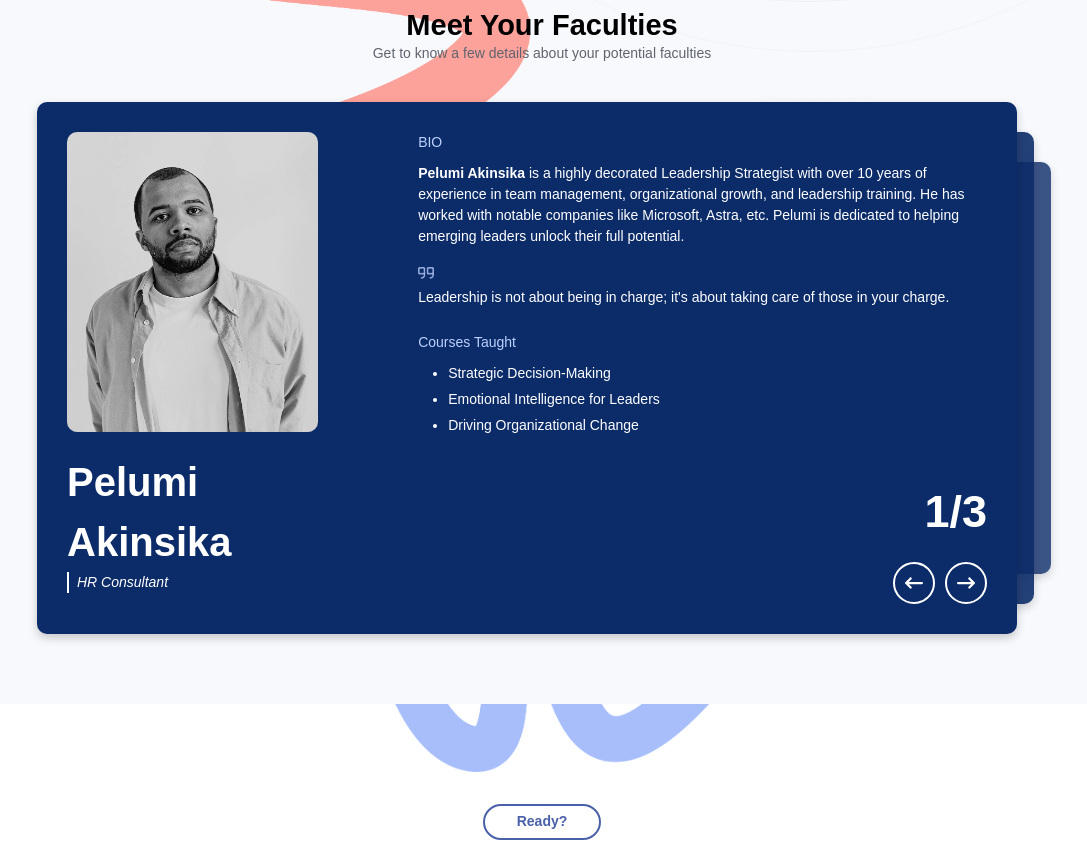
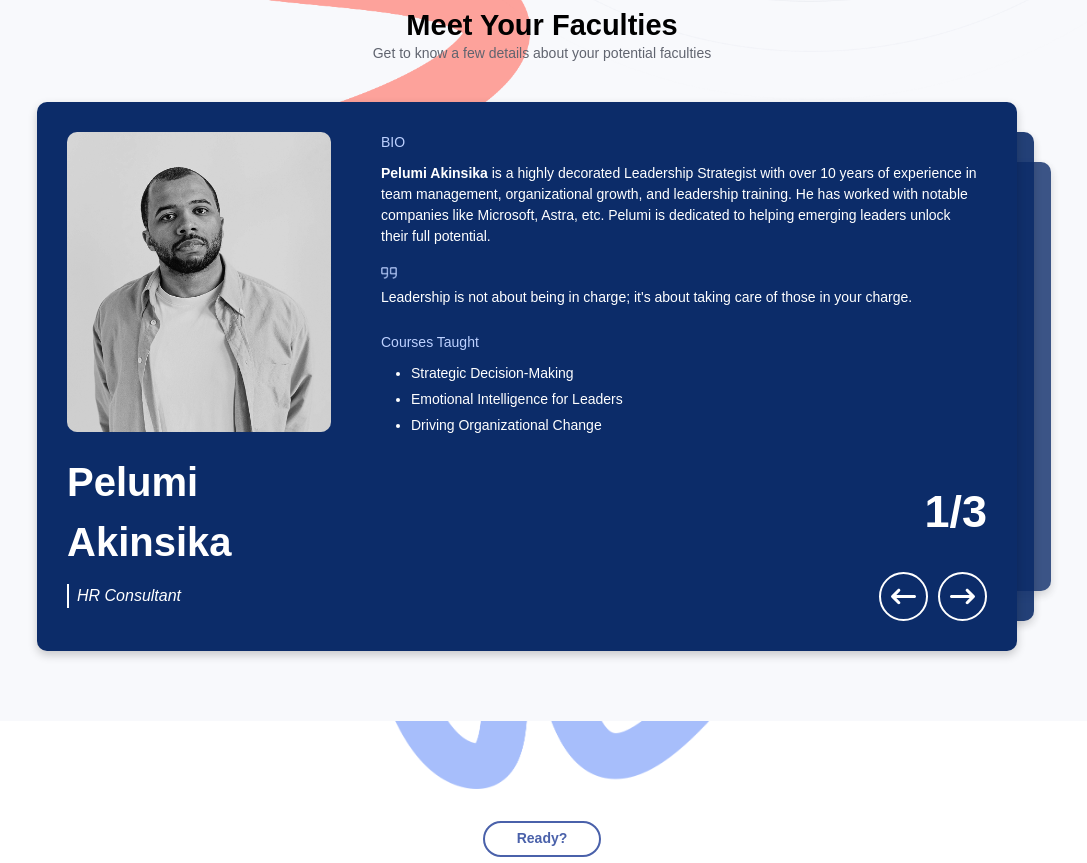
Before and after one commit to Afolabi-Ridwan/fees, a React (Vite) app: page / in a window 1280 px wide. Shown: the part 3380-4243 px from the top of the page, without its empty margins (98-1185 px from the left). Built offline with nearby package versions, Linux system fonts and the light colour scheme.

Commit message:
resolved some issues

```diff
--- a/src/components/Layout/ConversionLayout.tsx
+++ b/src/components/Layout/ConversionLayout.tsx
@@ -6,8 +6,8 @@ import PagesHeader from '../Header/PagesHeader'
 const ConversionLayout = ({ children, currentPage }: { children: React.ReactNode, currentPage: string }) => {
     return (
         <div className="pt-[130px] relative ">
-            <img src={spiralPattern} alt="spiralPattern" className="absolute top-0 w-[550px] max-lg:w-[500px] max-md:top-16 max-md:w-[300px] max-sm:w-[250px] max-md:translate-x-[-50px]" />
-            <img src={spiralPatternOne} alt="spiralPatternOne" className="absolute top-0 w-[470px] max-lg:w-[400px] max-md:top-16 max-md:h-24 max-md:w-[270px] max-sm:w-[200px] right-0 " />
+            <img src={spiralPattern} alt="spiralPattern" className="absolute top-0 w-[550px] max-lg:w-[500px] max-md:top-14 max-md:w-[300px] max-sm:w-[250px] max-md:translate-x-[-50px]" />
+            <img src={spiralPatternOne} alt="spiralPatternOne" className="absolute top-0 w-[470px] max-lg:w-[400px] max-md:top-14 max-md:h-24 max-md:w-[270px] max-sm:w-[170px] right-0 " />
             <PagesHeader currentPage={currentPage} />
             {children}
             <Footer />
--- a/src/components/Utils/Utils.ts
+++ b/src/components/Utils/Utils.ts
@@ -8,7 +8,7 @@ type subMenuStatePropType = {
   setSubMenuState: React.Dispatch<React.SetStateAction<boolean>>
 }
 
-export const onScrollHandler = ({setIsScrolled}: onScrollHandlerProp) => {
+export const onScrollHandler = ({ setIsScrolled }: onScrollHandlerProp) => {
   const handleScroll = () => {
     if (window.scrollY > 50) {
       setIsScrolled(true);
--- a/src/index.css
+++ b/src/index.css
@@ -315,18 +315,22 @@ input:focus {
 }
 
 .card-content {
-    display: flex;
-    align-items: stretch;
     gap: 100px;
 }
 
-.card-image img {
+.image-and-comment {
+    display: flex;
+    gap: 30px;
+    align-items: stretch;
+
+}
+
+.card-image {
     width: 264px;
     height: 300px;
     object-fit: cover;
     object-position: top;
     border-radius: 10px;
-
 }
 
 .card-image p {
@@ -337,6 +341,7 @@ input:focus {
 .card-info {
     width: 65%;
     height: 320px;
+    margin-left: 20px;
 }
 
 .card-info .heading {
@@ -387,7 +392,7 @@ input:focus {
     border: 2px solid white;
     border-radius: 50%;
     color: white;
-    font-size: 18px;
+    font-size: 25px;
     padding: 10px;
     cursor: pointer;
     transition: background-color 0.7s ease;
@@ -599,7 +604,22 @@ input:focus {
     .navigation li {
         margin-left: 20px;
     }
+
+    .card-image {
+        width: 264px;
+        height: auto;
+    }
+
+    .image-and-comment {
+        align-items: stretch;
+    }
+
+    .card-info {
+        height: auto;
+    }
+
 }
+
 
 @media (max-width: 768px) {
     .headerOnNoScroll {
@@ -623,7 +643,7 @@ input:focus {
     }
 
 
-    .card-image img {
+    .card-image {
         width: 100%;
         height: 400px;
         object-fit: cover;
@@ -644,6 +664,12 @@ input:focus {
 
     .cards-container {
         width: 85%;
+    }
+
+    .card-info {
+        width: 100%;
+        height: auto;
+        margin-top: 20px;
     }
 
     .faqsSection {
--- a/src/pages/Home/FacultiesSection/ProfileCard.tsx
+++ b/src/pages/Home/FacultiesSection/ProfileCard.tsx
@@ -1,17 +1,21 @@
 import { cardsData } from "../../../provider/data";
-import { FaArrowLeftLong, FaArrowRightLong } from "react-icons/fa6";
 import { BsArrowsAngleContract } from "react-icons/bs";
-import headingIcon from "/assets/icons/Vector.png";
 import { useEffect, useRef, useState } from "react";
+import ProfileImageAndBio from "./components/ProfileImageAndBio";
+import Comment from "./components/Comment";
+import CardNav from "./components/CardNav";
 
 const ProfileCard = () => {
 
-    const [index, setIndex] = useState(0);
     const [activeHeight, setActiveHeight] = useState<number | null>(null);
     const activeCardRef = useRef<HTMLDivElement>(null);
 
     const [stepOffset, setStepOffset] = useState(30);
     const [thirdCardAdjustment, setThirdCardAdjustment] = useState(60);
+    const [index, setIndex] = useState(0);
+    const [isExpanded, setIsExpanded] = useState(false);
+
+
     useEffect(() => {
         const updateAdjustment = () => {
             if (window.innerWidth < 768) {
@@ -85,73 +89,31 @@ const ProfileCard = () => {
                         {position === 0 && (
                             <>
                                 <div className="card-content">
-                                    <div className="card-image">
-                                        <img src={card.image} alt={card.name} />
+                                    <div onClick={() => setIsExpanded(!isExpanded)} className={`md:hidden flex justify-between items-center mb-[20px] ${!isExpanded && "hidden"}`}>
+                                        <button className="text-white">
+                                            Click to close
+                                        </button>
+                                        <BsArrowsAngleContract className="text-[20px] font-[800]" />
                                     </div>
 
-                                    <div className="card-info max-md:hidden">
-                                        <p className="heading">BIO</p>
-                                        <p
-                                            className="bio"
-                                            dangerouslySetInnerHTML={{ __html: card.bio }}
+                                    <div>
+                                        <ProfileImageAndBio card={card} index={index} />
+
+                                        <CardNav
+                                            isExpanded={isExpanded}
+                                            setIsExpanded={setIsExpanded}
+                                            card={card}
+                                            index={index}
+                                            prevSlide={prevSlide}
+                                            nextSlide={nextSlide}
                                         />
-                                        <div>
-                                            <img src={headingIcon} loading="lazy" alt="headingIcon" />
-                                            <p className="mt-2 text-[14px]">
-                                                {card.comment}
-                                            </p>
-                                        </div>
-                                        <div className="courses mt-6">
-                                            <p className="heading">Courses Taught</p>
-                                            <ul>
-                                                {card.courses.map((course, idx) => (
-                                                    <li key={idx}>{course}</li>
-                                                ))}
-                                            </ul>
-                                        </div>
+                                    </div>
+
+                                    <div className="md:hidden">
+                                        <Comment isExpanded={isExpanded} card={card} />
                                     </div>
                                 </div>
 
-                                <div className="flex justify-between items-center max-md:flex-col max-md:items-start max-md:mt-6">
-                                    <div>
-                                        <h1 className="text-[40px] font-[600]">
-                                            {card.name.split(" ")[0]}
-                                        </h1>
-                                        <h1 className="text-[40px] font-[600]">
-                                            {card.name.split(" ")[1]}
-                                        </h1>
-                                    </div>
-                                    <div>
-                                        <span className="text-[45px] font-[600] max-md:hidden">
-                                            {index + 1}/{cardsData.length}
-                                        </span>
-                                    </div>
-                                    <p className="border-l-2 pl-2 italic md:hidden">
-                                        {card.title}
-                                    </p>
-                                </div>
-                                <div className="card-footer">
-                                    <div>
-                                        <p className="border-l-2 pl-2 italic">{card.title}</p>
-                                        <span className="text-[45px] font-[600] md:hidden">
-                                            {index + 1}/{cardsData.length}
-                                        </span>
-                                    </div>
-                                    <div className="slider-buttons">
-                                        <button onClick={prevSlide}>
-                                            <FaArrowLeftLong />
-                                        </button>
-                                        <button onClick={nextSlide}>
-                                            <FaArrowRightLong />
-                                        </button>
-                                    </div>
-                                </div>
-                                <div className="md:hidden flex justify-between items-center mt-[40px]">
-                                    <p className="flex items-center">
-                                        Click to read more <FaArrowRightLong className="ml-2" />
-                                    </p>
-                                    <BsArrowsAngleContract className="text-[25px] font-[800]" />
-                                </div>
                             </>
                         )}
                     </div>
--- /dev/null
+++ b/src/pages/Home/FacultiesSection/components/CardNav.tsx
@@ -0,0 +1,38 @@
+import { FaArrowLeftLong, FaArrowRightLong } from "react-icons/fa6";
+import { cardsData } from "../../../../provider/data";
+import { BsArrowsAngleContract } from "react-icons/bs";
+
+
+const CardNav = ({isExpanded, setIsExpanded, card, index, prevSlide, nextSlide}: any) => {
+
+
+
+    return (
+        <div>
+            <div className={` w-full max-md:mt-8  flex justify-between items-center ${isExpanded && "max-md:hidden"}`}>
+                <div>
+                    <p className="border-l-2 pl-2 italic max-md:hidden">{card.title}</p>
+                    <span className="text-[45px] font-[600] md:hidden ">
+                        {index + 1}/{cardsData.length}
+                    </span>
+                </div>
+                <div className="slider-buttons ">
+                    <button onClick={prevSlide}>
+                        <FaArrowLeftLong />
+                    </button>
+                    <button onClick={nextSlide}>
+                        <FaArrowRightLong />
+                    </button>
+                </div>
+            </div>
+            <div onClick={() => setIsExpanded(!isExpanded)} className={`md:hidden flex justify-between items-center mt-[40px] ${isExpanded && "hidden"}`}>
+                <button className="text-white">
+                    Click to Read More
+                </button>
+                <BsArrowsAngleContract className="text-[20px] font-[800]" />
+            </div>
+        </div>
+    )
+}
+
+export default CardNav
--- /dev/null
+++ b/src/pages/Home/FacultiesSection/components/Comment.tsx
@@ -0,0 +1,30 @@
+import headingIcon from "/public/assets/icons/Vector.png";
+
+
+const Comment = ({isExpanded, card}: any) => {
+    return (
+        <div className={`card-info ${isExpanded ? "block" : "hidden"} md:block`}>
+            <p className="heading">BIO</p>
+            <p
+                className="bio"
+                dangerouslySetInnerHTML={{ __html: card.bio }}
+            />
+            <div>
+                <img src={headingIcon} loading="lazy" alt="headingIcon" />
+                <p className="mt-2 text-[14px]">
+                    {card.comment}
+                </p>
+            </div>
+            <div className="courses mt-6">
+                <p className="heading">Courses Taught</p>
+                <ul>
+                    {card.courses.map((course, idx) => (
+                        <li key={idx}>{course}</li>
+                    ))}
+                </ul>
+            </div>
+        </div>
+    )
+}
+
+export default Comment
--- a/src/pages/Home/FacultiesSection/FacultiesSection.tsx
+++ b/src/pages/Home/FacultiesSection/components/FacultiesSection.tsx
@@ -1,5 +1,5 @@
 import spiralPattern from "/assets/image/Vector 11.png";
-import ProfileCard from "./ProfileCard";
+import ProfileCard from "../ProfileCard";
 
 
 const FacultiesSection = () => {
--- /dev/null
+++ b/src/pages/Home/FacultiesSection/components/ProfileImageAndBio.tsx
@@ -0,0 +1,33 @@
+import { cardsData } from "../../../../provider/data";
+import Comment from "./Comment";
+
+const ProfileImageAndBio = ({ card, index }: any) => {
+    return (
+        <div>
+            <div className="image-and-comment">
+                <img src={card.image} alt={card.name} className="card-image"/>
+                <Comment card={card} />
+            </div>
+            <div className="flex justify-between items-center max-md:flex-col max-md:items-start  max-lg:mt-6">
+                <div>
+                    <h1 className="text-[40px] font-[600]">
+                        {card.name.split(" ")[0]}
+                    </h1>
+                    <h1 className="text-[40px] font-[600]">
+                        {card.name.split(" ")[1]}
+                    </h1>
+                </div>
+                <div>
+                    <span className="text-[45px] font-[600] max-md:hidden">
+                        {index + 1}/{cardsData.length}
+                    </span>
+                </div>
+                <p className="border-l-2 pl-2 italic md:hidden">
+                    {card.title}
+                </p>
+            </div>
+        </div>
+    )
+}
+
+export default ProfileImageAndBio
--- a/src/pages/Home/Home.tsx
+++ b/src/pages/Home/Home.tsx
@@ -2,7 +2,7 @@ import HeroSection from "./HeroSection/HeroSection"
 import AboutSection from "./AboutSection/AboutSection";
 import WhoYouAreSection from "./WhoYouAreSection/WhoYouAreSection";
 import QuizSection from "./QuizSection/QuizSection";
-import FacultiesSection from "./FacultiesSection/FacultiesSection";
+import FacultiesSection from "./FacultiesSection/components/FacultiesSection";
 import CallToActionSection from "./CallToActionSection/CallToActionSection";
 import FaqsSection from "./FaqsSection/FaqsSection";
 import SlidingText from "./SlidingText/SlidingText";
--- a/src/pages/Home/QuizModal/QuizModal.tsx
+++ b/src/pages/Home/QuizModal/QuizModal.tsx
@@ -102,7 +102,7 @@ const QuizModal: React.FC = () => {
                             </div>
                         </div>
 
-                        <div className=" overflow-hidden mt-16 max-sm:mt-4">
+                        <div className=" overflow-hidden mt-16 max-sm:mt-6">
                             <div className="h-[280px] max-sm:h-[370px]">
                                 <AnimatePresence mode="wait">
                                     {isSubmitting ? (
--- a/src/pages/Recommendation/Recommendation.tsx
+++ b/src/pages/Recommendation/Recommendation.tsx
@@ -22,15 +22,15 @@ const Recommendation = () => {
         </div>
 
         <div className="w-[600px] max-md:w-[100%] flex flex-col items-center ">
-          <div className=" max-md:w-[90%] md:hidden flex justify-center bg-[#f7f9ff] py-1 gap-4 mb-4">
+          <div className=" max-md:w-[90%] md:hidden flex justify-center bg-[#f7f9ff] py-1 gap-3 mb-4">
             <button
-              className={`px-4 w-[47%] py-2 rounded-lg text-sm font-[500] ${activeTrack === "foundational" ? "bg-deepBlue text-white" : " bg-white"}`}
+              className={`px-4 w-[48%] py-2 rounded-[4px] text-sm font-[500] ${activeTrack === "foundational" ? "bg-deepBlue text-white" : " bg-white"}`}
               onClick={() => setActiveTrack("foundational")}
             >
               Foundational
             </button>
             <button
-              className={`px-4 w-[47%] py-2 rounded-lg text-sm font-[500] ${activeTrack === "advanced" ? "bg-[#d92d20] text-white" : "bg-white"}`}
+              className={`px-4 w-[48%] py-2 rounded-[4px] text-sm font-[500] ${activeTrack === "advanced" ? "bg-deepBlue text-white" : "bg-white"}`}
               onClick={() => setActiveTrack("advanced")}
             >
               Advanced
```
Lines whose indentation alone changed are shown as unchanged.
